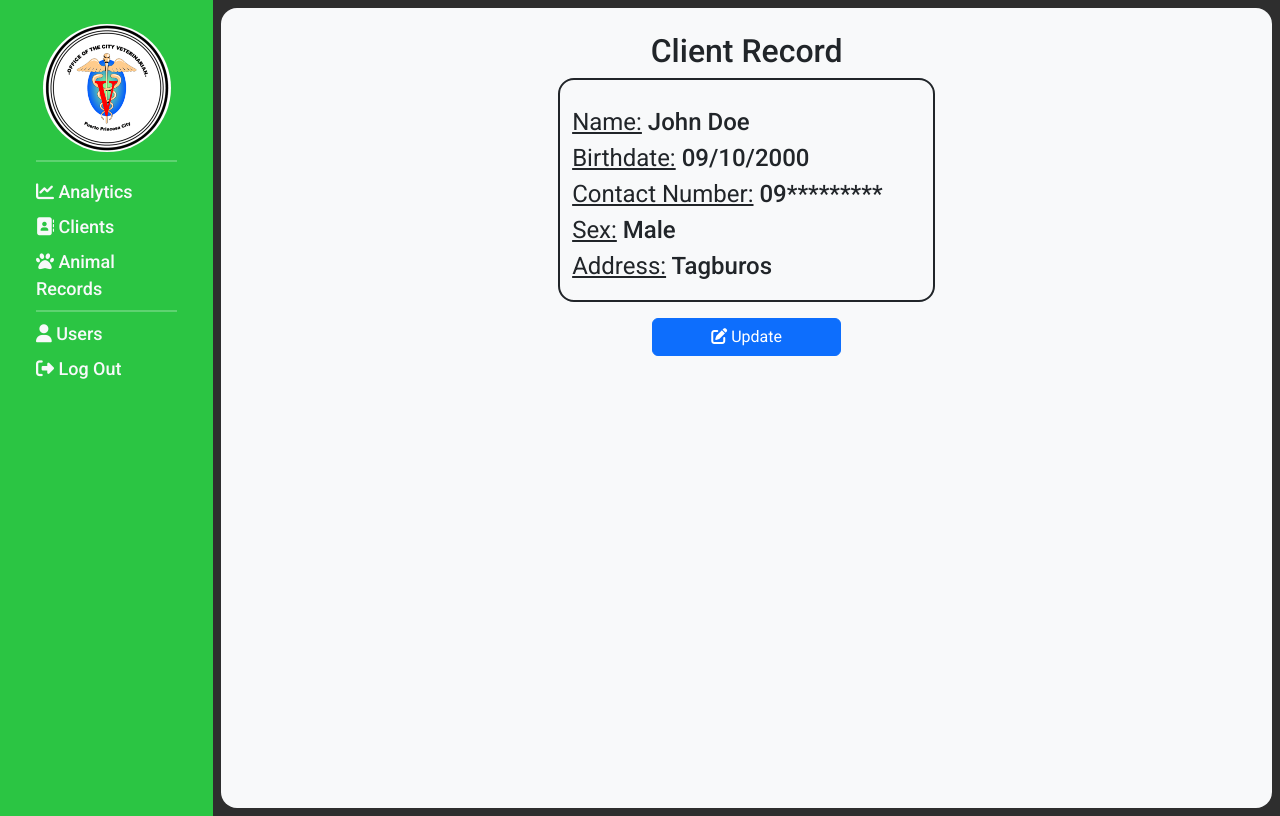
After one commit to Spectre-cc/PPCVO, a PHP site: page /View-Client-Record.html in a window 1280 px wide. The commit adds this page. Run offline with PHP 8.4, Linux system fonts and the light colour scheme; some libraries are stand-ins or nearby versions.

Commit message:
View client record page

```diff
--- /dev/null
+++ b/View-Client-Record.html
@@ -0,0 +1,61 @@
+<!DOCTYPE html>
+<html lang="en">
+<head>
+    <meta charset="UTF-8">
+    <meta http-equiv="X-UA-Compatible" content="IE=edge">
+    <meta name="viewport" content="width=device-width, initial-scale=1.0">
+    <!-- BS5 CDN -->
+    <link href="https://cdn.jsdelivr.net/npm/bootstrap@5.2.1/dist/css/bootstrap.min.css" rel="stylesheet">
+    <script src="https://cdn.jsdelivr.net/npm/bootstrap@5.2.1/dist/js/bootstrap.bundle.min.js"></script>
+    <!-- Material Icons CDN -->
+    <script src="https://kit.fontawesome.com/27a19cbf0b.js" crossorigin="anonymous"></script>
+    <link rel="preconnect" href="https://fonts.googleapis.com">
+    <!-- Google Fonts CDN -->
+    <link rel="preconnect" href="https://fonts.gstatic.com" crossorigin>
+    <link href="https://fonts.googleapis.com/css2?family=Roboto:ital,wght@0,100;0,300;0,400;0,500;0,700;0,900;1,100;1,300;1,400;1,500;1,700;1,900&display=swap" rel="stylesheet">
+    <!-- Local stylesheet -->
+    <link rel="stylesheet" href="/style/style.css">
+    <title>View Client Record</title>
+</head>
+<body>
+    <div class="container-fluid m-0 p-0">
+        <div class="wrapper d-flex h-100">
+            <!-- Sidebar -->
+            <div class="sidenav container-fluid text-center col-2 h-auto pt-4" style="height: 100%;">
+                <div class="container text-center">
+                    <img class="sidebar-logo img-fluid" src="style/assets/images/PPCVIO-Logo-wht.png" alt="" >
+                </div>
+                <div class="container list-group text-start px-4">
+                    <hr class="p-0 mt-2 mb-2 border border-1 border-light">
+                    <a href="" class="navlinks link-light mt-2 mb-2"><i class="fa-solid fa-chart-line"></i> Analytics</a>
+                    <a href="" class="navlinks link-light mb-2"><i class="fa-solid fa-address-book"></i> Clients</a>
+                    <a href="" class="navlinks link-light"><i class="fa-solid fa-paw"></i> Animal Records</a>
+                    <hr class="p-0 mt-2 mb-2 border border-1 border-light">
+                    <a href="" class="navlinks link-light"><i class="fa-solid fa-user"></i> Users</a>
+                    <a href="" class="navlinks link-light mt-2"><i class="fa-solid fa-right-from-bracket"></i> Log Out</a>
+                </div>
+            </div>
+            <!-- Sidebar -->
+            <div class="content container bg-light rounded-4 m-lg-2 min-vh-100">
+                <div class="containter-fluid d-flex justify-content-center align-items-center">
+                    <div class="container pt-4">
+                        <div class="container text-center" style="width: 40%;">
+                            <h2>Client Record</h2>
+                            <div class="container pt-4 border border-2 border-dark rounded-4">
+                                <p class="client-record text-start">
+                                <u>Name:</u>  John Doe <br>
+                                <u>Birthdate:</u>  09/10/2000 <br>
+                                <u>Contact Number:</u>  09********* <br>
+                                <u>Sex:</u> Male <br>
+                                <u>Address:</u> Tagburos
+                                </p>
+                            </div>
+                            <button class="btn btn-primary mt-3 w-50"><i class="fa-solid fa-pen-to-square"></i> Update</button>
+                        </div>
+                    </div>
+                </div>
+            </div>
+        </div>
+    </div>
+</body>
+</html>
--- a/style/style.css
+++ b/style/style.css
@@ -2,6 +2,8 @@
     box-sizing: border-box;
     padding: 0;
     margin: 0;
+    font-family: 'Roboto', sans-serif;
+    font-weight: 400;
 }
 .material-symbols-outlined {
   font-variation-settings:
@@ -26,6 +28,7 @@ body{
 .navlinks{
     text-decoration: none;
     font-size: large;
+    font-weight: 500;
 }
 .sidenav{
     background-color: #2BC543;
@@ -36,3 +39,7 @@ body{
 .inputbox{
     background-color: #C2C2C2;
 }
+.client-record{
+    font-size:x-large;
+    font-weight: 500;
+}
```
